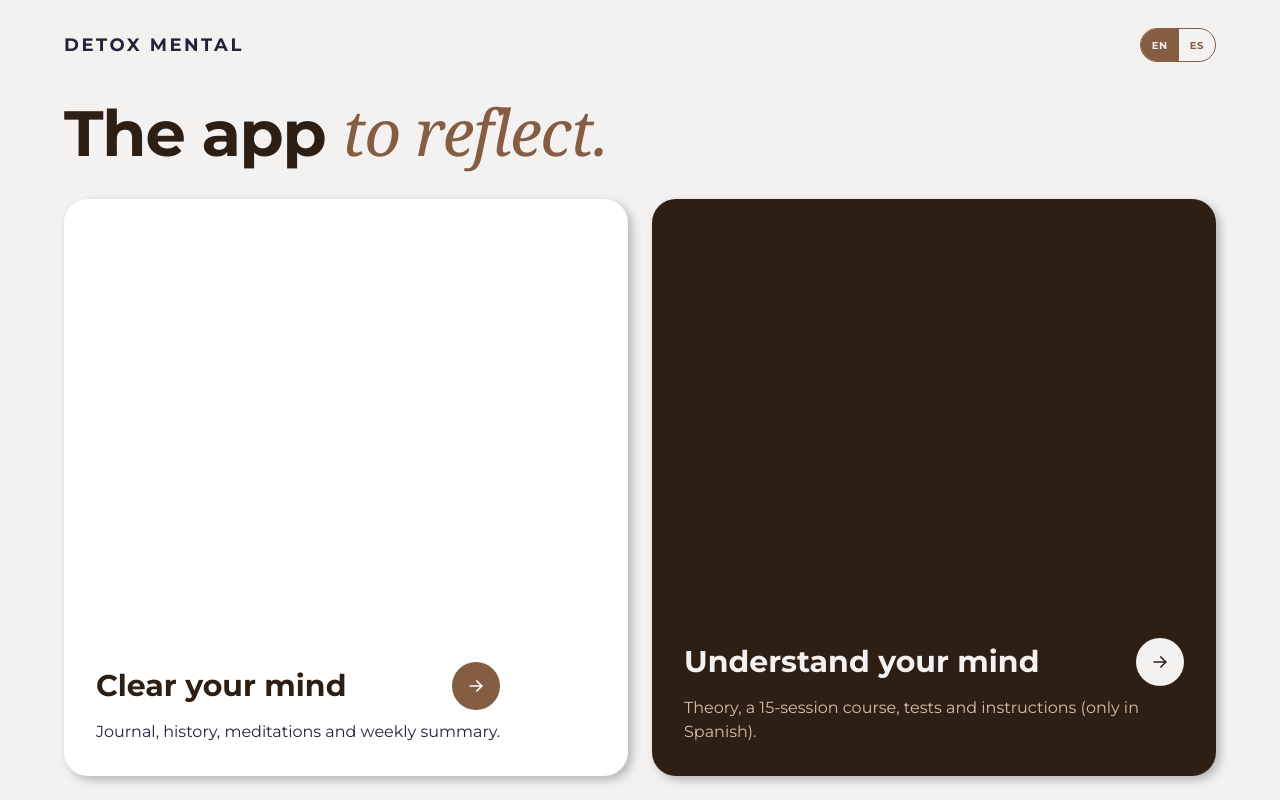
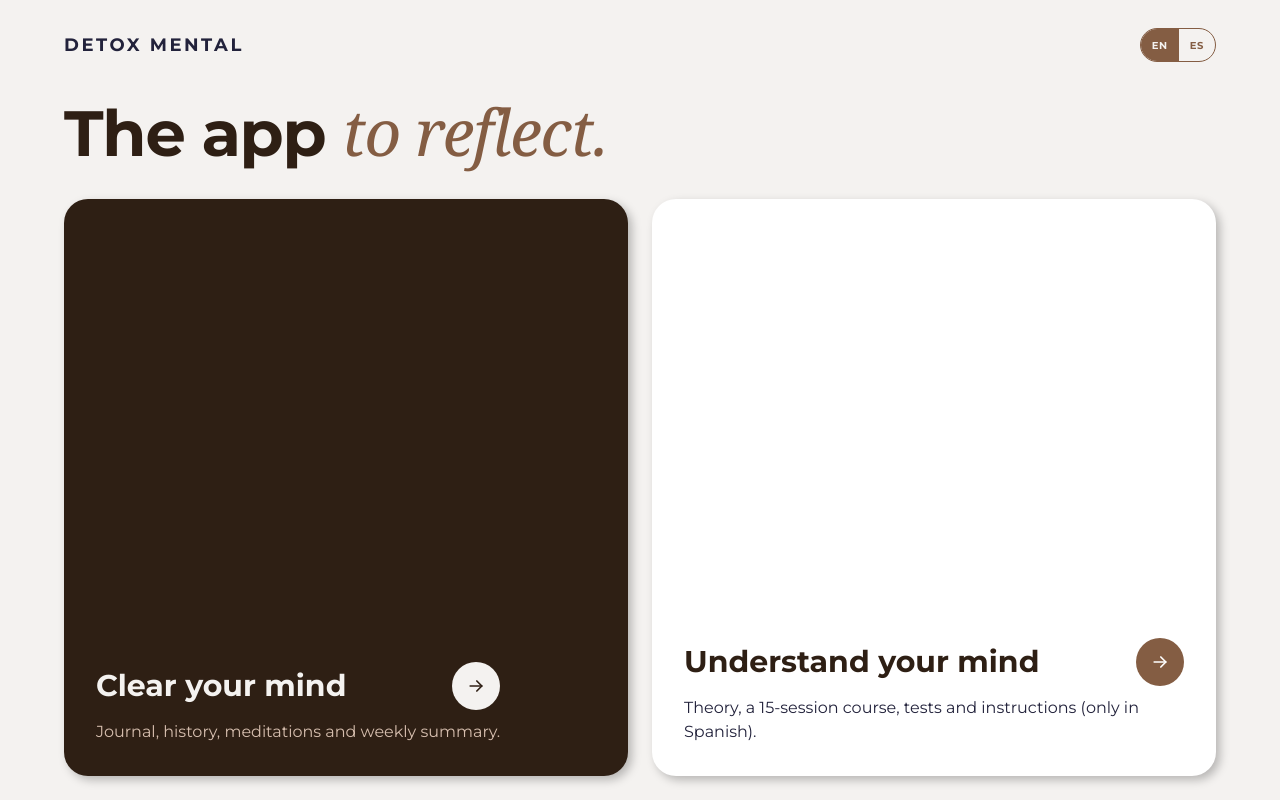
Before and after one commit to alejandroluisacosta/detox-mental-2.0, a React (Vite) app in the folder frontend/: page / in a window 1280 px wide. Built offline with nearby package versions, Linux system fonts and the light colour scheme; no server answers.

Commit message:
Swap module card colors

```diff
--- a/frontend/src/Pages/Home/Home.css
+++ b/frontend/src/Pages/Home/Home.css
@@ -101,12 +101,12 @@
     outline-offset: 4px;
 }
 
-.home-page__module--education {
+.home-page__module--journal {
     background: var(--dark-brown);
     color: var(--background);
 }
 
-.home-page__module--journal {
+.home-page__module--education {
     background: #fff;
     color: var(--text);
 }
@@ -146,12 +146,12 @@
     letter-spacing: 0.12em;
 }
 
-.home-page__module--education .home-page__module-tag {
+.home-page__module--journal .home-page__module-tag {
     background: var(--background);
     color: var(--dark-brown);
 }
 
-.home-page__module--journal .home-page__module-tag {
+.home-page__module--education .home-page__module-tag {
     background: var(--accent);
     color: var(--background);
 }
@@ -176,7 +176,7 @@
     line-height: 1.2;
 }
 
-.home-page__module--journal .home-page__module-title {
+.home-page__module--education .home-page__module-title {
     color: var(--dark-brown);
 }
 
@@ -198,12 +198,12 @@
     -webkit-mask: url('/icons/arrow_right.svg') no-repeat center / contain;
 }
 
-.home-page__module--education .home-page__module-arrow {
+.home-page__module--journal .home-page__module-arrow {
     background: var(--background);
     color: var(--dark-brown);
 }
 
-.home-page__module--journal .home-page__module-arrow {
+.home-page__module--education .home-page__module-arrow {
     background: var(--accent);
     color: #fff;
 }
@@ -213,7 +213,7 @@
     line-height: 1.5;
 }
 
-.home-page__module--education .home-page__module-description {
+.home-page__module--journal .home-page__module-description {
     color: var(--light-brown);
 }
 
```
